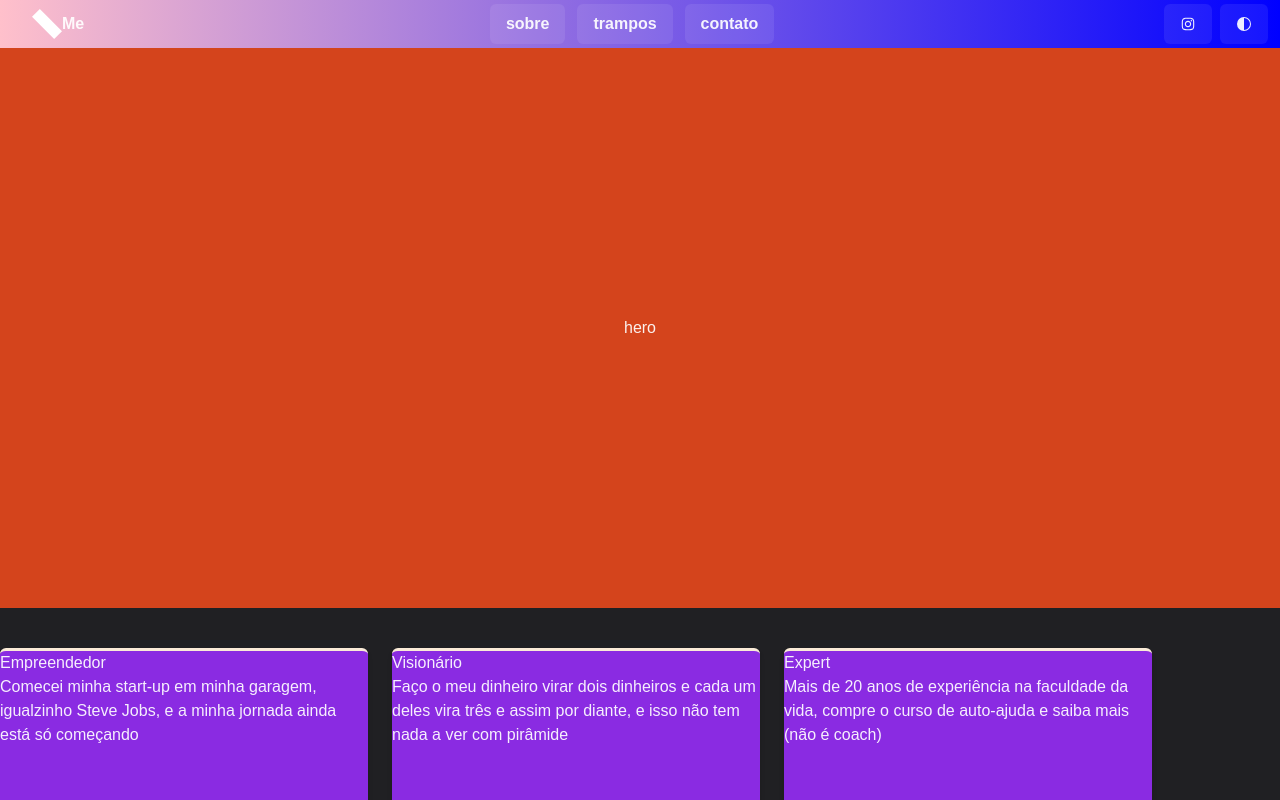
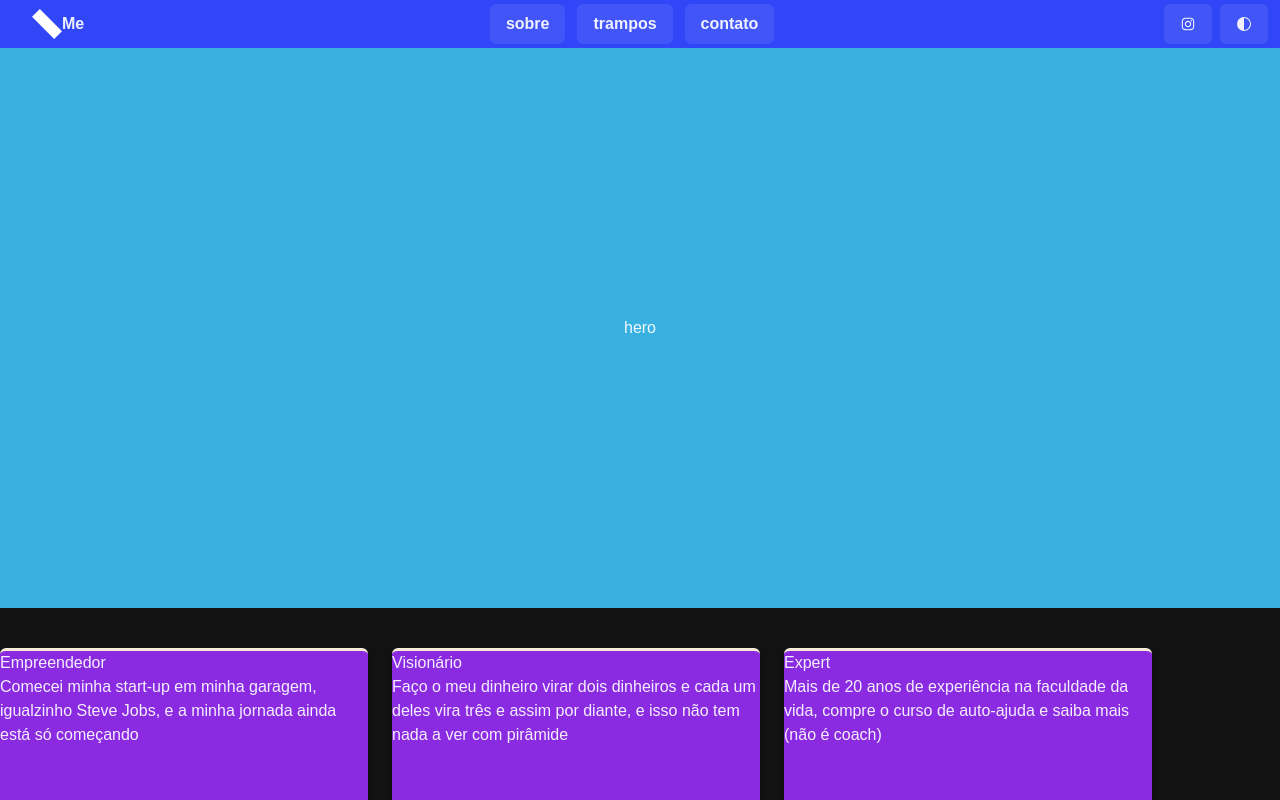
Before and after one commit to sarassaura/underground, a Next.js app: page / in a window 1280 px wide. Shown: the top 800 px of the page. Built offline with nearby package versions, Linux system fonts and the light colour scheme; a web font is replaced by a local one.

Commit message:
theme colors

```diff
--- a/components/card.tsx
+++ b/components/card.tsx
@@ -12,7 +12,7 @@ function Card({ title, text }: PropsType) {
       width="100%"
       height={['25vh', '25vh', '35vh', '30vh']}
       minH={['10rem', '10rem', '15rem', '10rem']}
-      bgColor={useColorModeValue('#ff8214', 'blueviolet')}
+      bgColor={useColorModeValue('lightGreen', 'darkPurple')}
       shadow="md"
       borderWidth="3px 0px 0px 0px"
       borderColor={useColorModeValue('#141414', 'antiquewhite')}
--- a/components/footer.tsx
+++ b/components/footer.tsx
@@ -9,7 +9,7 @@ function Footer() {
       minH="3rem"
       justifyContent="center"
       align="center"
-      bgColor={useColorModeValue('#aa2222', '#4501cc')}
+      bgColor={useColorModeValue('lightRed', 'darkBlue')}
     >
       @It&apos;s me!
     </Flex>
--- a/components/hero.tsx
+++ b/components/hero.tsx
@@ -6,7 +6,7 @@ function Hero() {
       width="100%"
       height="70vh"
       minH="20rem"
-      bgColor={useColorModeValue('#c4521a', '#d4441c')}
+      bgColor={useColorModeValue('lightBlue', 'darkCyan')}
       justify="center"
       align="center"
       as="header"
--- a/components/menu.tsx
+++ b/components/menu.tsx
@@ -29,11 +29,7 @@ function MenuComponent() {
       alignItems="center"
       justify="space-between"
       padding={1}
-      bgGradient={
-        colorMode === 'dark'
-          ? 'linear(to-r, pink, blue)'
-          : 'linear(to-r, blue, pink)'
-      }
+      bgColor={colorMode === 'dark' ? 'darkBlue' : 'lightRed'}
       as="menu"
     >
       <Link href="/">
--- a/styles/theme.ts
+++ b/styles/theme.ts
@@ -7,7 +7,7 @@ import {
 const styles = {
   global: () => ({
     body: {
-      bg: useColorModeValue('#f0e7db', '#202023'),
+      bg: useColorModeValue('lightWhite', 'darkBlack'),
     },
   }),
 }
@@ -18,14 +18,16 @@ const fonts = {
 }
 
 const colors = {
-  coolPink: '#cb11d9',
-  coolCyan: '#21b89f',
-  coolYellow: '#ebd96a',
-  coolBlue: '#060fff',
-  coolGreen: '#00b212',
-  coolRed: '#fe0d26',
-  coolPurple: '#8b01ff',
-  coolOrange: '#f7841c',
+  lightPurple: '#C82FED',
+  lightWhite: '#F7F2DA',
+  lightBlue: '#39B2E0',
+  lightRed: '#F74831',
+  lightGreen: '#75ED2F',
+  darkGreen: '#30ED2F',
+  darkblack: '#212121',
+  darkCyan: '#38B1E0',
+  darkBlue: '#3147F7',
+  darkPurple: '#8A2BE2',
 }
 
 const config: ThemeConfig = {
```
